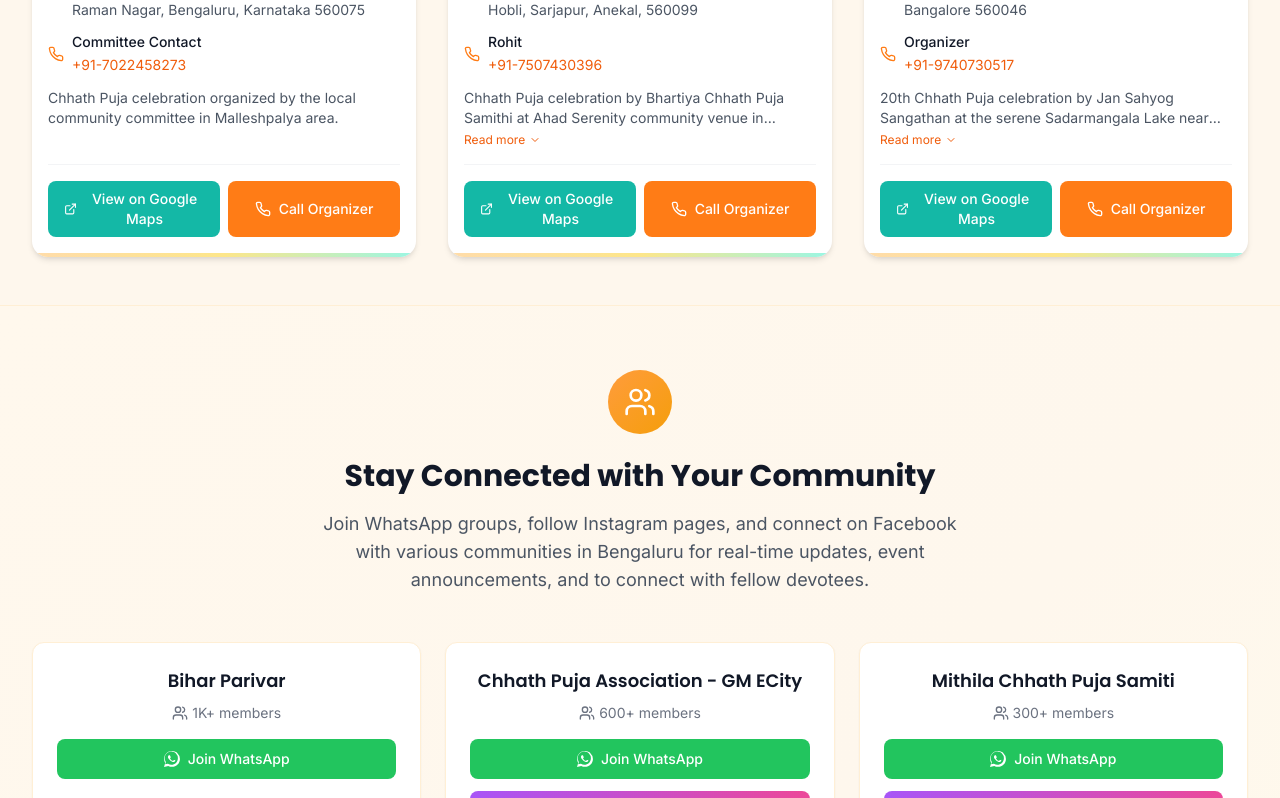
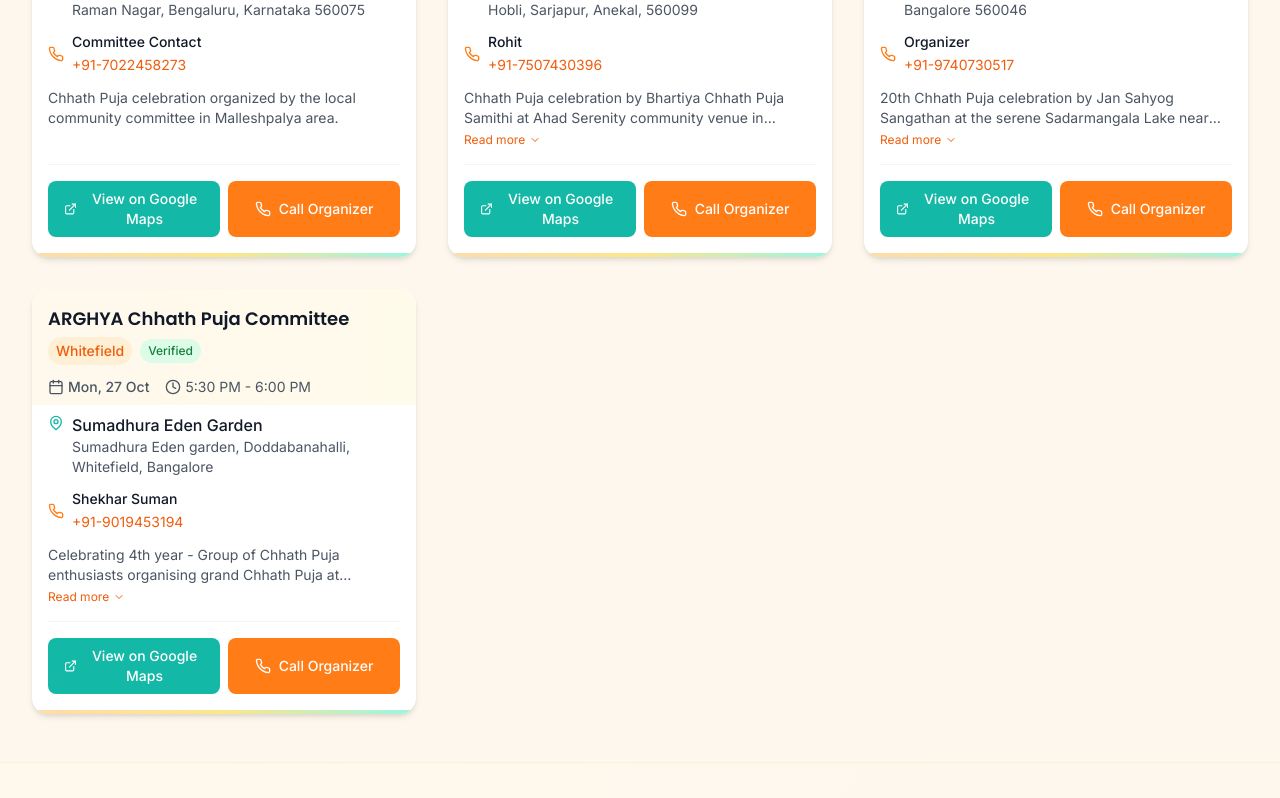
Before and after one commit to vinitshahdeo/chhath-puja, a React (Vite) app: page / in a window 1280 px wide. Shown: the part 2002-2800 px from the top of the page. Built offline with nearby package versions, Linux system fonts and the light colour scheme; the HTML template or start-up script is replaced by a standard one.

Commit message:
added whitefield event

```diff
--- a/src/components/CommunityConnect.jsx
+++ b/src/components/CommunityConnect.jsx
@@ -55,9 +55,10 @@ const CommunityConnect = () => {
       members: "80+"
     },
     {
-      name: "SEG Chhath Puja Committee",
+      name: "ARGHYA Chhath Puja Committee, Whitefield",
       instagram: "https://www.instagram.com/seg_arghya",
       instagramHandle: "@seg_arghya",
+      facebook: "https://www.facebook.com/profile.php?id=61580870289534",
       members: "150+"
     }
   ];
```
Also changed, not shown: public/events.csv.
